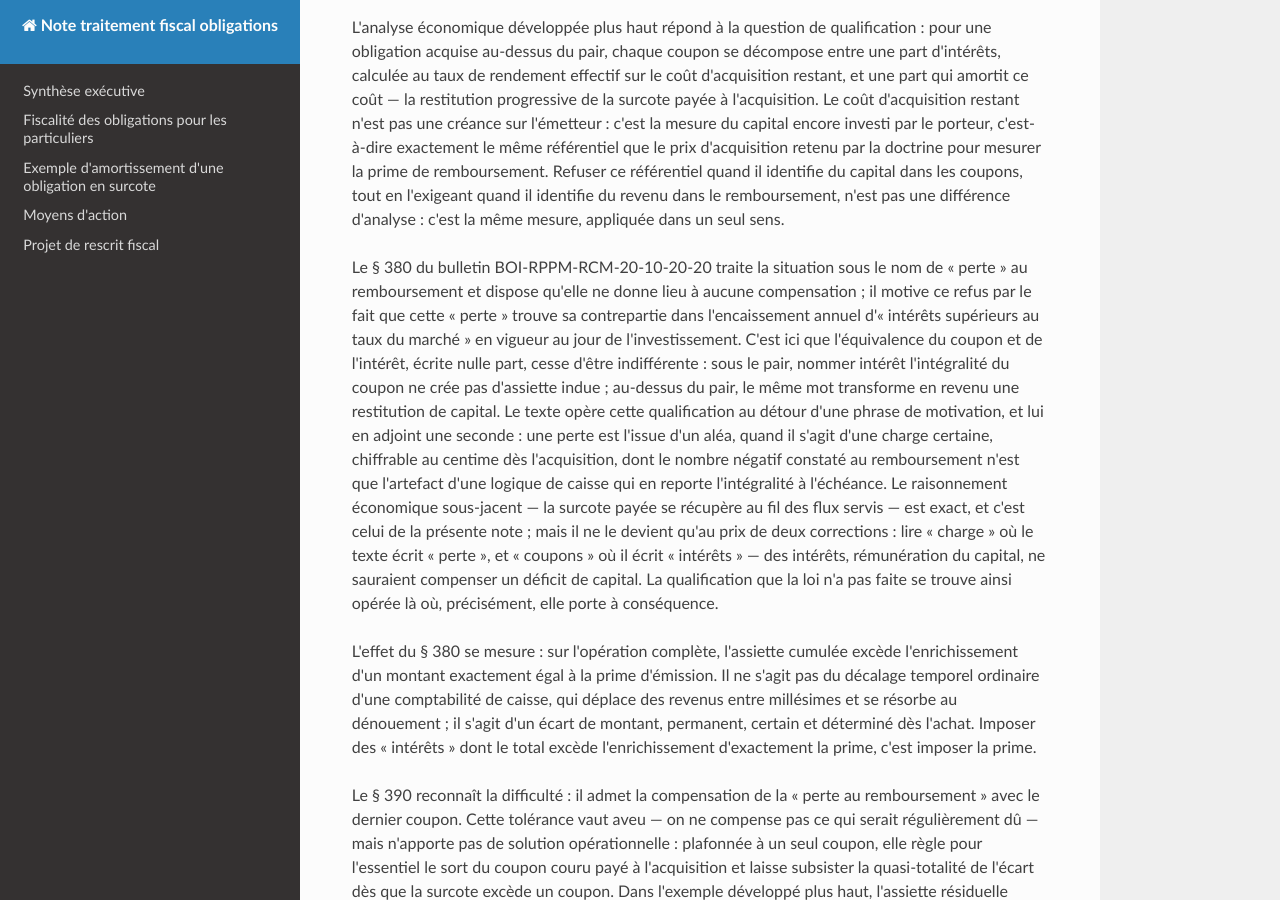
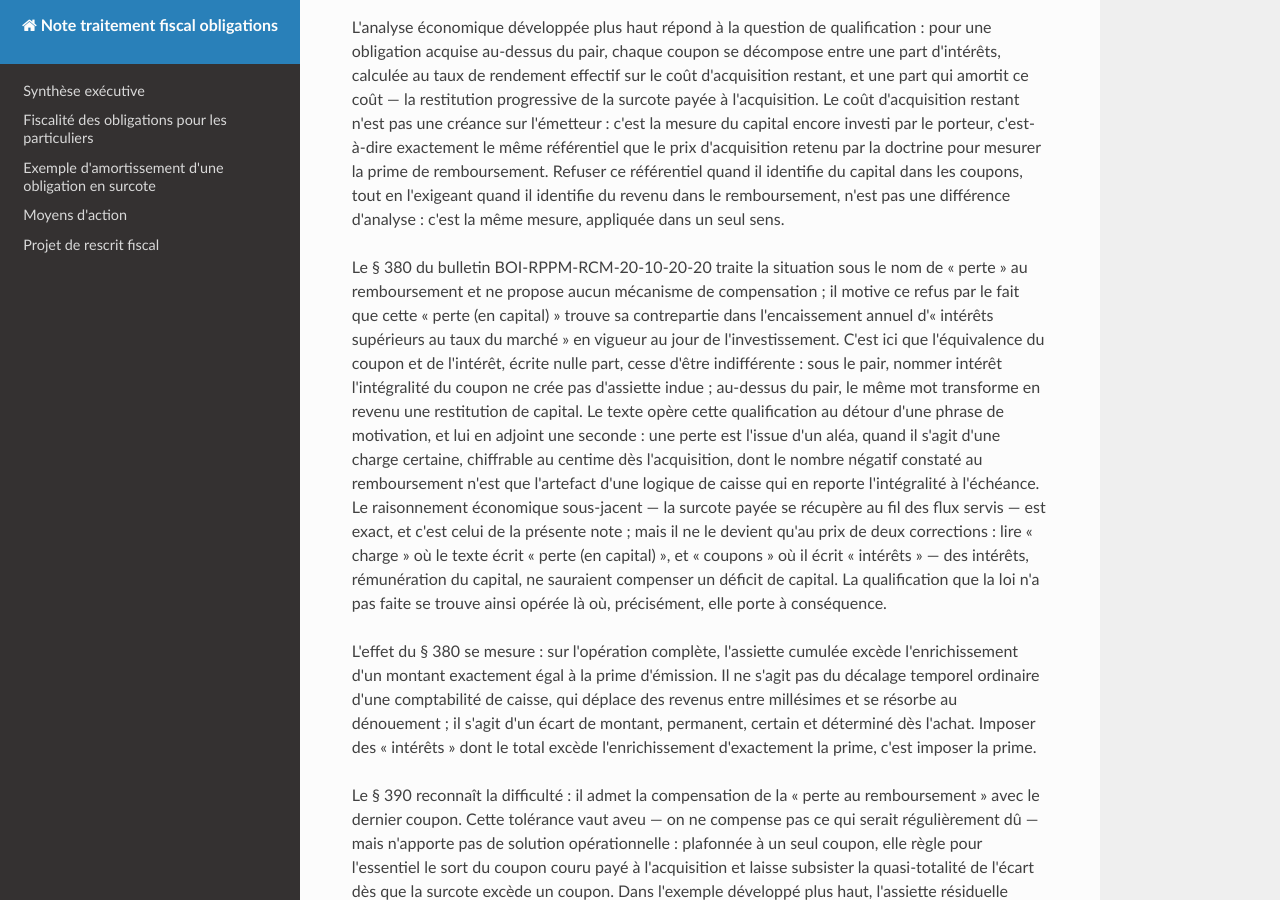
Before and after one commit to ConscritNeuneu/note-traitement-fiscal-obligations, an MkDocs documentation site: the page built from docs/claude_analyse_legale.md, in a window 1280 px wide and 900 px high, scrolled down 1608 px. Built offline with MkDocs 1.6.1, drawn with Linux system fonts in a browser that asks for light colours; nearby versions of some CDN libraries.

Commit message:
Réparation du souci avec le §380

```diff
--- a/docs/claude_analyse_legale.md
+++ b/docs/claude_analyse_legale.md
@@ -95,25 +95,25 @@ remboursement, n'est pas une différence d'analyse : c'est la même mesure,
 appliquée dans un seul sens.
 
 Le § 380 du bulletin BOI-RPPM-RCM-20-10-20-20 traite la situation sous le
-nom de « perte » au remboursement et dispose qu'elle ne donne lieu à aucune
-compensation ; il motive ce refus par le fait que cette « perte » trouve sa
-contrepartie dans l'encaissement annuel d'« intérêts supérieurs au taux du
-marché » en vigueur au jour de l'investissement. C'est ici que l'équivalence
-du coupon et de l'intérêt, écrite nulle part, cesse d'être indifférente :
-sous le pair, nommer intérêt l'intégralité du coupon ne crée pas d'assiette
-indue ; au-dessus du pair, le même mot transforme en revenu une restitution
-de capital. Le texte opère cette qualification au détour d'une phrase de
-motivation, et lui en adjoint une seconde : une perte est l'issue d'un aléa,
-quand il s'agit d'une charge certaine, chiffrable au centime dès
-l'acquisition, dont le nombre négatif constaté au remboursement n'est que
-l'artefact d'une logique de caisse qui en reporte l'intégralité à
+nom de « perte » au remboursement et ne propose aucun mécanisme de
+compensation ; il motive ce refus par le fait que cette « perte (en capital)
+» trouve sa contrepartie dans l'encaissement annuel d'« intérêts supérieurs
+au taux du marché » en vigueur au jour de l'investissement. C'est ici que
+l'équivalence du coupon et de l'intérêt, écrite nulle part, cesse d'être
+indifférente : sous le pair, nommer intérêt l'intégralité du coupon ne crée
+pas d'assiette indue ; au-dessus du pair, le même mot transforme en revenu
+une restitution de capital. Le texte opère cette qualification au détour
+d'une phrase de motivation, et lui en adjoint une seconde : une perte est
+l'issue d'un aléa, quand il s'agit d'une charge certaine, chiffrable au
+centime dès l'acquisition, dont le nombre négatif constaté au remboursement
+n'est que l'artefact d'une logique de caisse qui en reporte l'intégralité à
 l'échéance. Le raisonnement économique sous-jacent — la surcote payée se
 récupère au fil des flux servis — est exact, et c'est celui de la présente
 note ; mais il ne le devient qu'au prix de deux corrections : lire « charge
-» où le texte écrit « perte », et « coupons » où il écrit « intérêts » — des
-intérêts, rémunération du capital, ne sauraient compenser un déficit de
-capital. La qualification que la loi n'a pas faite se trouve ainsi opérée là
-où, précisément, elle porte à conséquence.
+» où le texte écrit « perte (en capital) », et « coupons » où il écrit «
+intérêts » — des intérêts, rémunération du capital, ne sauraient compenser
+un déficit de capital. La qualification que la loi n'a pas faite se trouve
+ainsi opérée là où, précisément, elle porte à conséquence.
 
 L'effet du § 380 se mesure : sur l'opération complète, l'assiette cumulée
 excède l'enrichissement d'un montant exactement égal à la prime d'émission.
```
Also changed, not shown: docs/note_fiscalisation_obligations.md (+3 -3 lines).
